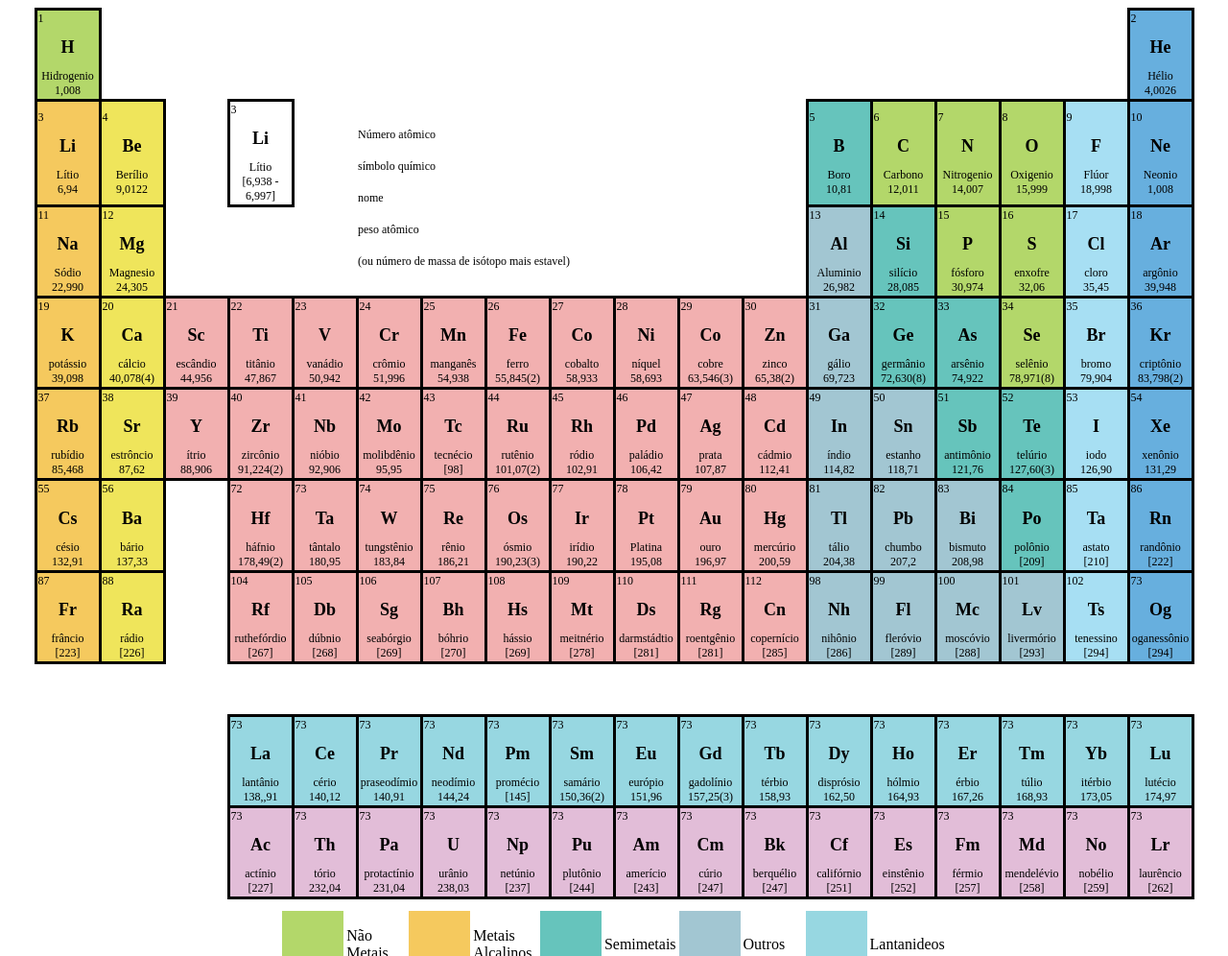
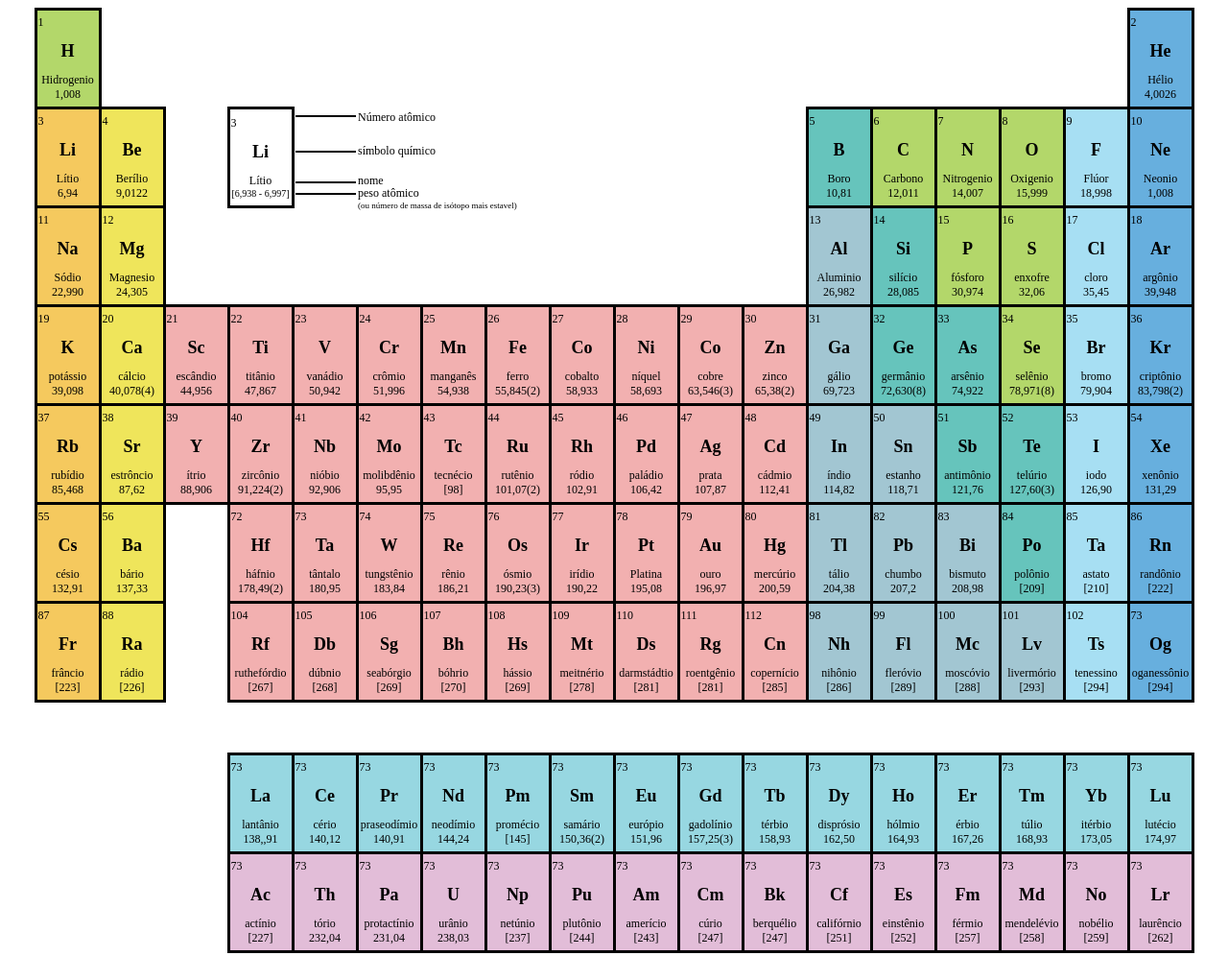
Before and after one commit to LucasFreyre/Tabela-Periodica, a plain HTML site: page index.html in a window 1280 px wide. Shown: the top 996 px of the page at 96% size. Drawn offline with Linux system fonts and the light colour scheme.

Commit message:
Update style.css

```diff
--- a/style.css
+++ b/style.css
@@ -13,7 +13,7 @@ h1{
 }
 td{
     width:62px;
-    /* height: 98px; */
+    height: 98px;
 }
 .borderSolid{
     border: solid;
@@ -112,3 +112,43 @@ td{
 .TrTamanho{
     margin-bottom: 20px;
 }
+.pMenor{
+    font-size: 12px;
+}
+.spanMenor{
+    font-size: 9px;
+    transform: translateY(-65px);
+}
+.numeroAtomico{
+    transform: translateY(-27px);
+}
+.simboloQuimico{
+    transform: translateY(-25px);
+}
+.nome{
+    transform: translateY(-27px);
+}
+.litioNumero{
+    font-size: 10px;
+}
+.pesoAtomico{
+    transform: translateY(-47px);
+}
+.linha{
+    background-color: black;
+    height: 2px;
+    width: 100%;
+}
+.emcima{
+    transform: translateY(-40px);
+}
+.meio1{
+    transform: translateY(-5px);
+}
+.meio2{
+    transform: translateY(25px);
+
+}
+.embaixo{
+    transform: translateY(35px);
+}
```
